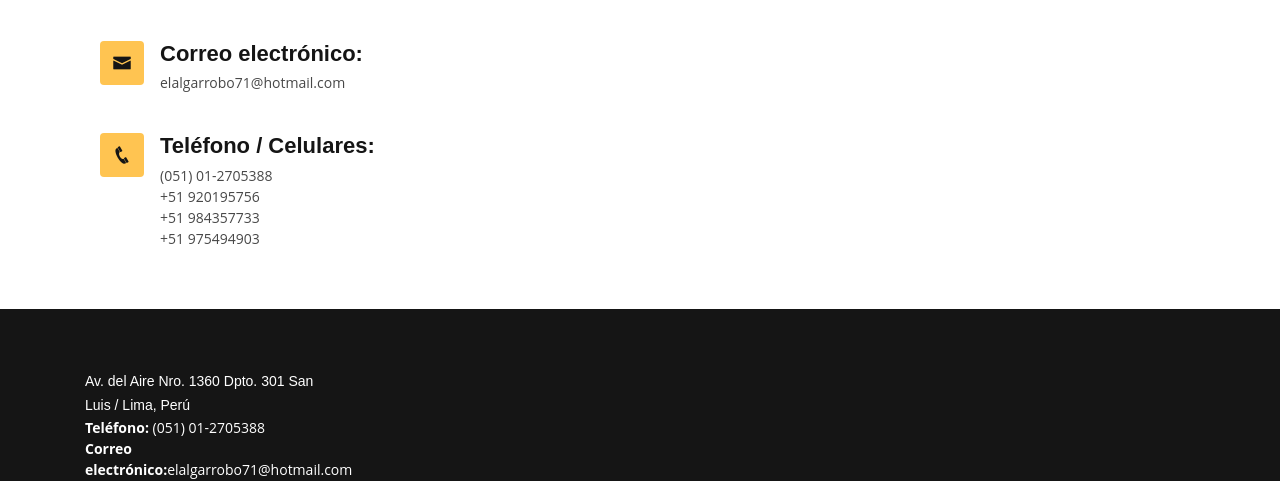
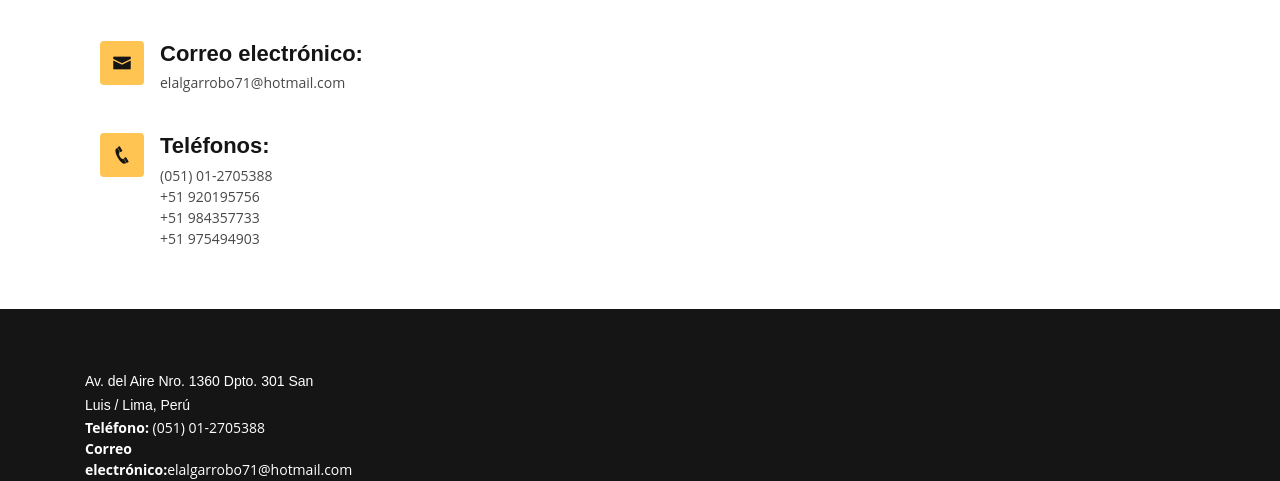
Before and after one commit to Sheyla29/elalgarrobosyc, a plain HTML site: page index.html in a window 1280 px wide. Shown: the part 6580-7061 px from the top of the page. Drawn offline with Linux system fonts and the light colour scheme; some packages are replaced by stand-ins of ours; animation ran at ten frames a second; a script that the page names is missing.

Commit message:
Update index.html

```diff
--- a/index.html
+++ b/index.html
@@ -514,7 +514,7 @@
 
               <div class="phone">
                 <i class="icofont-phone"></i>
-                <h4>Teléfono / Celulares:</h4>
+                <h4>Teléfonos:</h4>
 		      <p> (051) 01-2705388</p>
 		      <p>+51 920195756</p>
 		      <p>+51 984357733</p>
```
